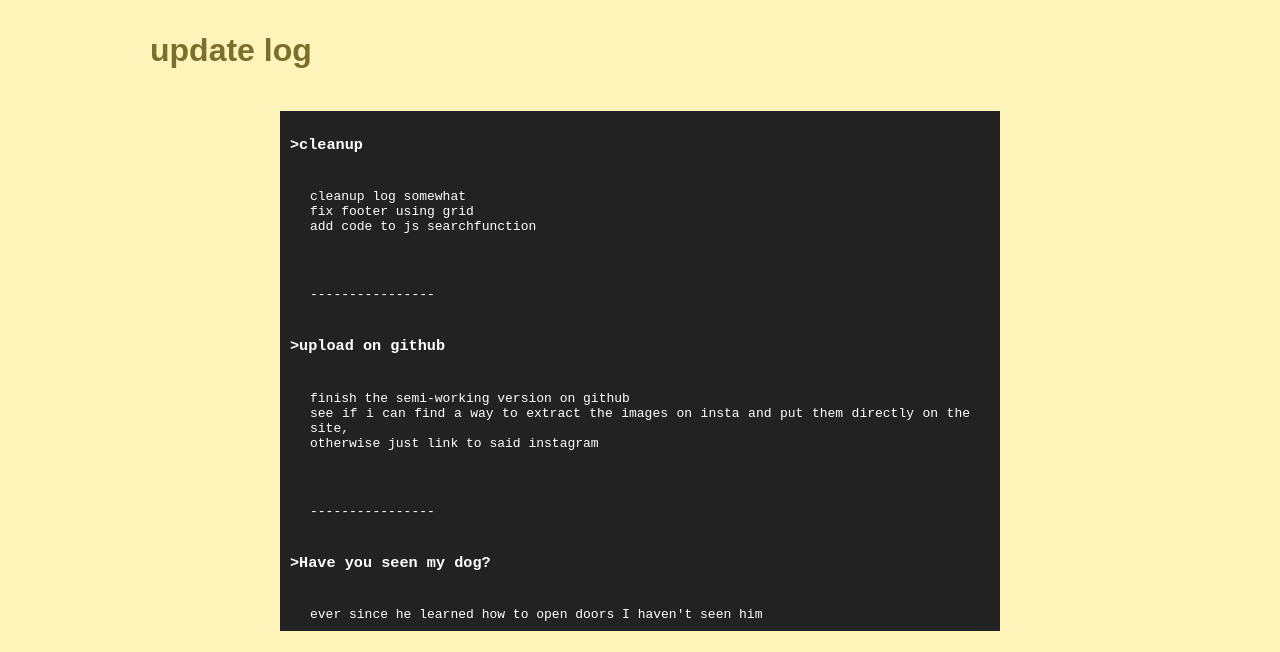
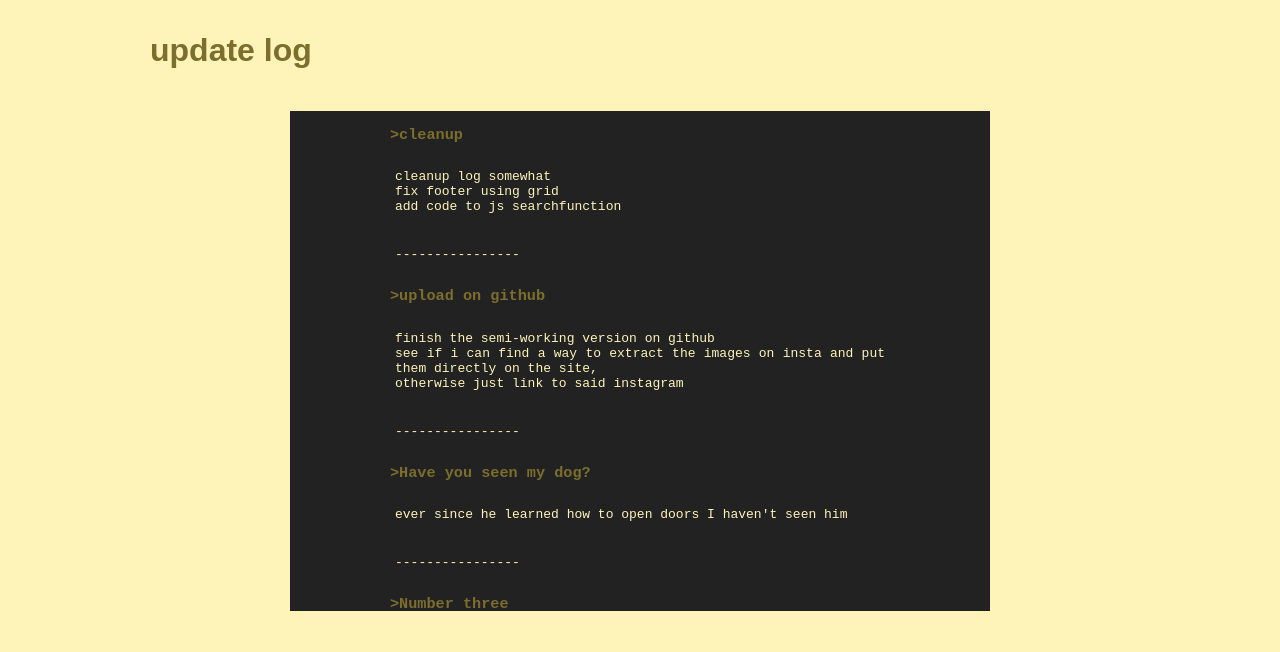
Before and after one commit to softmoss/softmoss.github.io, a plain HTML site: page index.html in a window 1280 px wide. Shown: the part 1250-1902 px from the top of the page. Drawn offline with Linux system fonts and the light colour scheme.

Commit message:
Update updatecontainer css

```diff
--- a/css/stylesheet.css
+++ b/css/stylesheet.css
@@ -125,17 +125,20 @@ h1 {
 }
 
 .update-container {
-    max-width: 700px;
+    max-width: 500px;
     max-height: 500px;
-    padding: 10px;
+    padding-left: 100px;
+    padding-right: 100px;
     background: #222;
-    color: #fff;
+    color: #fef4ba;
     overflow: hidden;
     overflow-y: scroll;
 }
-
+.update-container h3{
+    color:#7c6e2c;
+}
 .update-container p {
-    padding: 20px 20px;
+    padding: 10px 5px;
     text-align: justify;
 }
 
```
